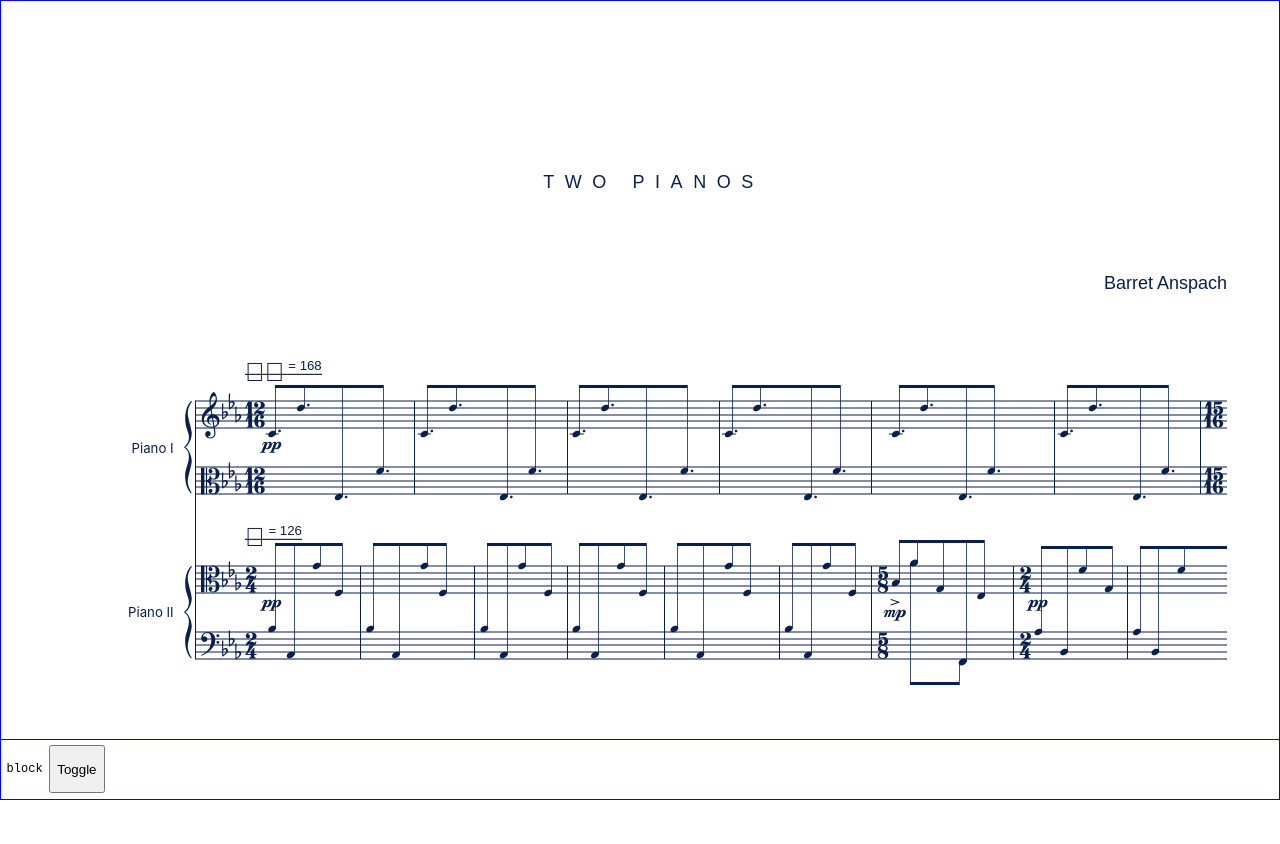
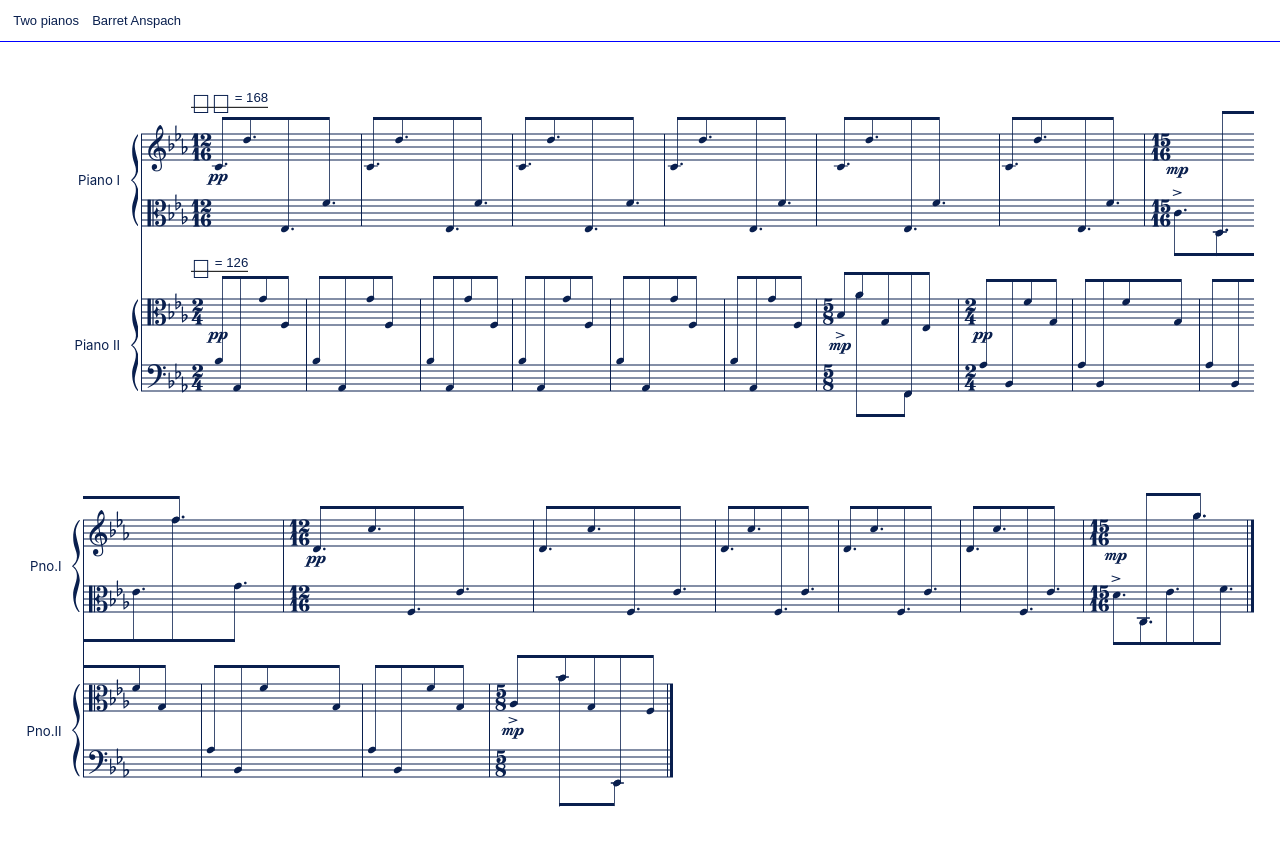
Before and after one commit to barret-anspach/minim, a Next.js app: page / in a window 1280 px wide. Shown: the top 844 px of the page. Before the commit the page ends 800 px from the top, so only its background shows below. Built offline with nearby package versions, Linux system fonts and the light colour scheme.

Commit message:
not ready for editor

```diff
--- a/components/Editor/index.js
+++ b/components/Editor/index.js
@@ -1,46 +1,10 @@
-import { useEffect, useState } from "react";
-import Score from "../score";
-import { useMeasuresContext } from "../../contexts/MeasuresContext";
 import styles from "./styles.module.css";
 
-const composition = require("../../fixtures/scores/minim-score-test.json");
-// const composition = require("../../fixtures/scores/minim-score-test 2024 10 20.json");
-
-const VIEW = ["block", "inline"];
-
-export default function Editor() {
-  const { actions } = useMeasuresContext();
-  const [view, setView] = useState(VIEW[0]);
-  const [input, setInput] = useState("");
-
-  function parseInput(string) {
-    return null;
-  }
-
-  useEffect(() => {
-    parseInput(input);
-  }, [input]);
-
-  useEffect(() => {
-    composition.scores.forEach((score) => {
-      score.flows.forEach((flow) => {
-        actions.setFlow({ flow });
-      });
-      actions.setPeriods();
-    });
-  }, [actions]);
-
+export default function Editor({ view, setView }) {
   return (
-    <div className={styles.editor}>
-      <div className={styles.score}>
-        <Score composition={composition} view={view} />
-      </div>
-      <footer className={styles.footer}>
-        <pre>{view}</pre>
-        <button onClick={() => setView(view === "block" ? VIEW[1] : VIEW[0])}>
-          Toggle
-        </button>
-      </footer>
-    </div>
+    <footer className={styles.footer}>
+      <pre>{view}</pre>
+      <button onClick={setView}>Toggle</button>
+    </footer>
   );
 }
--- a/components/Editor/styles.module.css
+++ b/components/Editor/styles.module.css
@@ -1,27 +1,18 @@
-.editor {
-  display: flex;
-  flex-flow: column nowrap;
-  width: 100svw;
-  height: 100svh;
-  background: white;
-  outline: 1px solid blue;
-  outline-offset: -1px;
-}
-.score {
-  flex: 1 1 100%;
-  overflow: scroll;
-  outline: 1px solid blue;
-}
 .footer {
   flex: 0 0 auto;
+  position: sticky;
+  bottom: 0;
   display: flex;
   flex-flow: row nowrap;
   justify-content: flex-start;
   align-items: center;
   gap: 0.25rem;
+  width: calc(100% + 1rem);
+  transform: translateX(-0.5rem);
   padding: 0.25rem;
+  background: white;
   outline: 1px solid blue;
-  outline-offset: -1px;
+  outline-offset: -0.5px;
   font-size: 12px;
 }
 .footer button {
--- a/components/score/index.js
+++ b/components/score/index.js
@@ -1,6 +1,7 @@
 "use client";
 
 import React, { useCallback, useLayoutEffect, useRef, useState } from "react";
+import clsx from "clsx";
 
 import Flow from "../flow";
 import Period from "../period";
@@ -10,8 +11,9 @@ import { withNoSSR } from "../../hooks/withNoSSR";
 import { useMeasuresContext } from "../../contexts/MeasuresContext";
 
 import styles from "./styles.module.css";
+import Editor from "../Editor";
 
-function Score({ composition, view }) {
+function Score({ children, className, composition }) {
   const {
     context: { initialized, periods },
   } = useMeasuresContext();
@@ -81,7 +83,7 @@ function Score({ composition, view }) {
 
   return (
     initialized && (
-      <main className={styles.score} role="main">
+      <main className={clsx(styles.score, className)} role="main">
         {composition.data && (
           <header className={styles.header}>
             <div className={styles.title}>
@@ -91,7 +93,7 @@ function Score({ composition, view }) {
           </header>
         )}
         <div className={styles.systems}>
-          <Systems id="systems" view={view}>
+          <Systems id="systems">
             {Object.values(periods).map((period, _, periods) => (
               <Period
                 ref={(ref) => (periodRefs.current[period.index] = ref)}
@@ -120,6 +122,8 @@ function Score({ composition, view }) {
             ))}
           </Systems>
         </div>
+        {children}
+        {/* <Editor view={view} setView={handleView} /> */}
       </main>
     )
   );
--- a/components/score/styles.module.css
+++ b/components/score/styles.module.css
@@ -2,39 +2,68 @@
   display: flex;
   flex-flow: column nowrap;
   justify-content: flex-start;
-  align-items: stretch;
-  padding: 20vmin 2rem 5rem 10vmin;
+  align-items: flex-start;
   color: #091f4e;
 }
 .score .systems {
   width: 100%;
-  overflow-x: scroll;
+  padding: 1rem;
 }
 .header {
+  z-index: 10;
+  display: flex;
+  flex-flow: row nowrap;
+  justify-content: flex-start;
+  align-items: baseline;
+  gap: 0.5rem;
+  width: 100%;
+  padding: 0.5rem;
+  background: white;
+  outline: 1px solid blue;
+  outline-offset: -0.5px;
   font-family: 'Test Untitled Sans', sans-serif;
 }
-.header .title {
-  margin-bottom: 10vmin;
+.header h1,
+.header h2 {
+  margin: 0;
 }
 .header h1 {
-  font-size: large;
+  font-size: small;
   font-weight: 500;
-  text-transform: uppercase;
-  text-align: center;
-  letter-spacing: 0.4rem;
 }
 .header h2 {
-  font-size: large;
-  text-align: right;
+  font-size: small;
   font-weight: 400;
 }
 
 @media print {
   .score {
-    padding: 1rem;
+    padding: 2rem;
+  }
+  .header {
+    position: relative;
+    display: block;
+    padding: 0;
+    outline: none;
+    background: none;
   }
   .header .title {
-    margin-bottom: 1rem;
+    margin-block: 1rem;
+  }
+  .header h1 {
+    font-size: large;
+    font-weight: 500;
+    text-transform: uppercase;
+    text-align: center;
+    letter-spacing: 0.4rem;
+  }
+  .header h2 {
+    font-size: large;
+    text-align: right;
+    font-weight: 400;
+  }
+  .score .systems {
+    padding: 0;
   }
   .score #systems {
     margin-top: 0;
--- a/components/systems/index.js
+++ b/components/systems/index.js
@@ -1,9 +1,9 @@
 import clsx from "clsx";
 import styles from "./styles.module.css";
 
-export default function Systems({ children, view, ...rest }) {
+export default function Systems({ className, children, ...rest }) {
   return (
-    <article className={clsx(styles.systems, styles[view])} {...rest}>
+    <article className={clsx(styles.systems, className)} {...rest}>
       {children}
     </article>
   );
--- a/components/systems/styles.module.css
+++ b/components/systems/styles.module.css
@@ -5,11 +5,10 @@
   justify-items: flex-start;
   justify-content: flex-start;
   align-items: flex-start;
+  align-content: flex-start;
   row-gap: 0rem;
   width: 100%;
   height: 100%;
-  min-height: fit-content;
-  margin: 1rem 0 5rem;
   background: white;
 }
 .systems.block {
@@ -17,5 +16,12 @@
 }
 .systems.inline {
   flex-flow: row nowrap;
-  min-width: fit-content;
+  height: auto;
+  margin-block: auto;
 }
+
+@media print {
+  .systems {
+    margin: 1rem 0 5rem;
+  }
+}
--- a/contexts/MeasuresContext.js
+++ b/contexts/MeasuresContext.js
@@ -31,6 +31,9 @@ MeasuresContext.displayName = "MeasuresContext";
 
 function measuresReducer(context, action) {
   switch (action.type) {
+    case "reset": {
+      return initialState;
+    }
     case "setFlow": {
       const flows = context.flows;
       flows[action.flowId] = {
@@ -46,18 +49,6 @@ function measuresReducer(context, action) {
         staves: action.staves,
       };
       return { ...context, initialized: true, flows };
-    }
-    case "updatePeriod": {
-      return {
-        ...context,
-        periods: {
-          ...context.periods,
-          [action.key]: {
-            ...context.periods[action.key],
-            ...action.period,
-          },
-        },
-      };
     }
     case "setPeriods": {
       // PERIODS: sections of musical material (that may match the bounds of an
@@ -120,8 +111,11 @@ function measuresReducer(context, action) {
                     : null,
                 tempos:
                   // TODO: Account for mid-measure tempo change
-                  mi === 0 ||
-                  (mi > 0 && !areTempiEqual(mm[mi - 1].tempos, measure.tempos))
+                  measure?.tempos !== undefined &&
+                  (mi === 0 ||
+                    (mi > 0 &&
+                      mm[mi - 1]?.tempos !== undefined &&
+                      !areTempiEqual(mm[mi - 1].tempos, measure.tempos)))
                     ? // TODO: Account for mid-measure tempo change
                       measure.tempos.map((tempo) => ({
                         ...tempo,
@@ -488,6 +482,18 @@ function measuresReducer(context, action) {
         periods: periodEvents,
       };
     }
+    case "updatePeriod": {
+      return {
+        ...context,
+        periods: {
+          ...context.periods,
+          [action.key]: {
+            ...context.periods[action.key],
+            ...action.period,
+          },
+        },
+      };
+    }
     default: {
       return context;
     }
@@ -499,6 +505,9 @@ const MeasuresContextProvider = ({ children }) => {
 
   const actions = useMemo(
     () => ({
+      reset: () => {
+        dispatch({ type: "reset" });
+      },
       setFlow: ({ flow }) => {
         const layoutEvents = [];
 
--- a/pages/index.js
+++ b/pages/index.js
@@ -1,5 +1,18 @@
-import Editor from "../components/Editor";
+import { useEffect } from "react";
+import Score from "../components/score";
+import { useMeasuresContext } from "../contexts/MeasuresContext";
+
+const composition = require("../fixtures/scores/minim-score-test.json");
 
 export default function Minim() {
-  return <Editor />;
+  const { actions } = useMeasuresContext();
+  useEffect(() => {
+    composition.scores.forEach((score) => {
+      score.flows.forEach((flow) => {
+        actions.setFlow({ flow });
+      });
+      actions.setPeriods();
+    });
+  }, [actions]);
+  return <Score composition={composition} />;
 }
```
